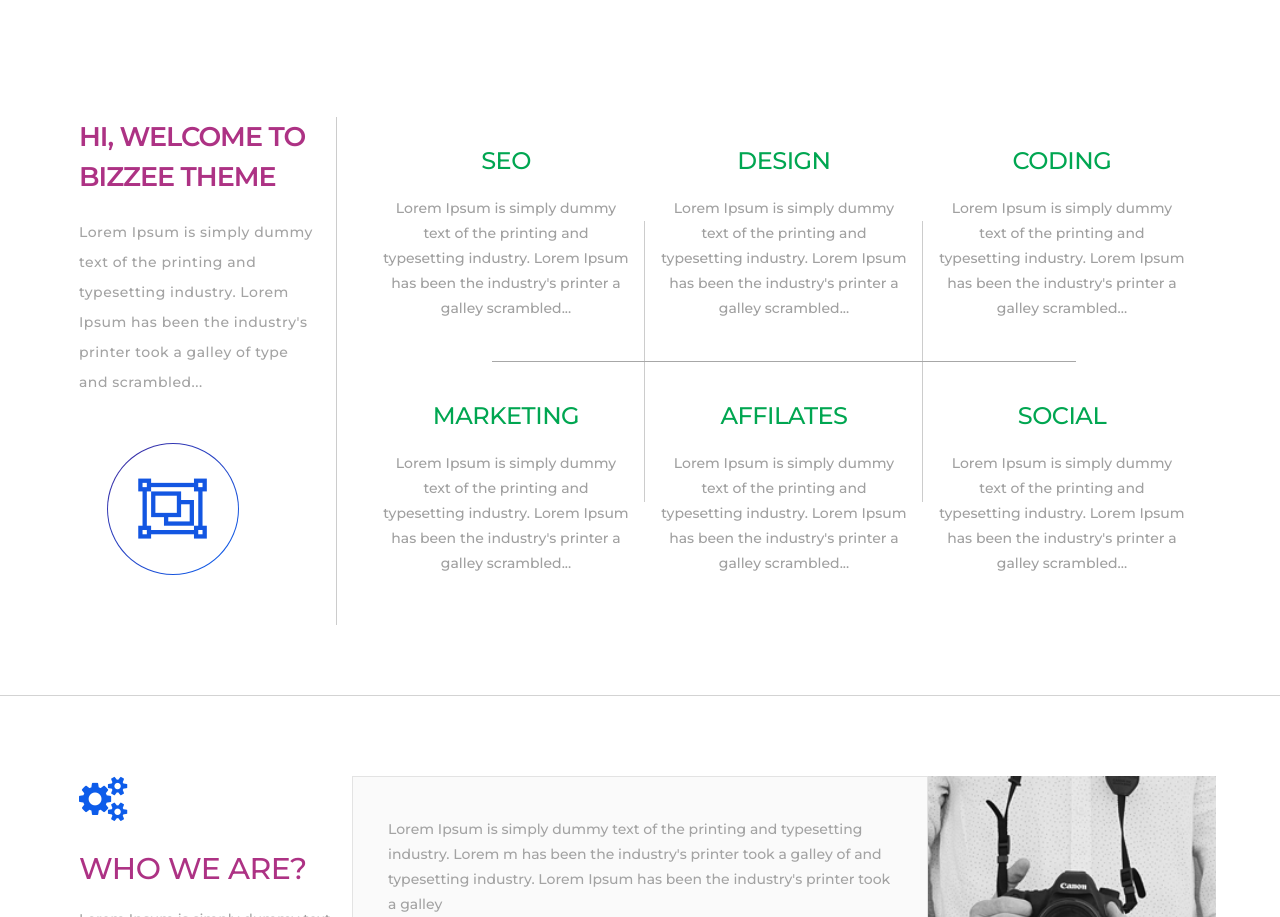
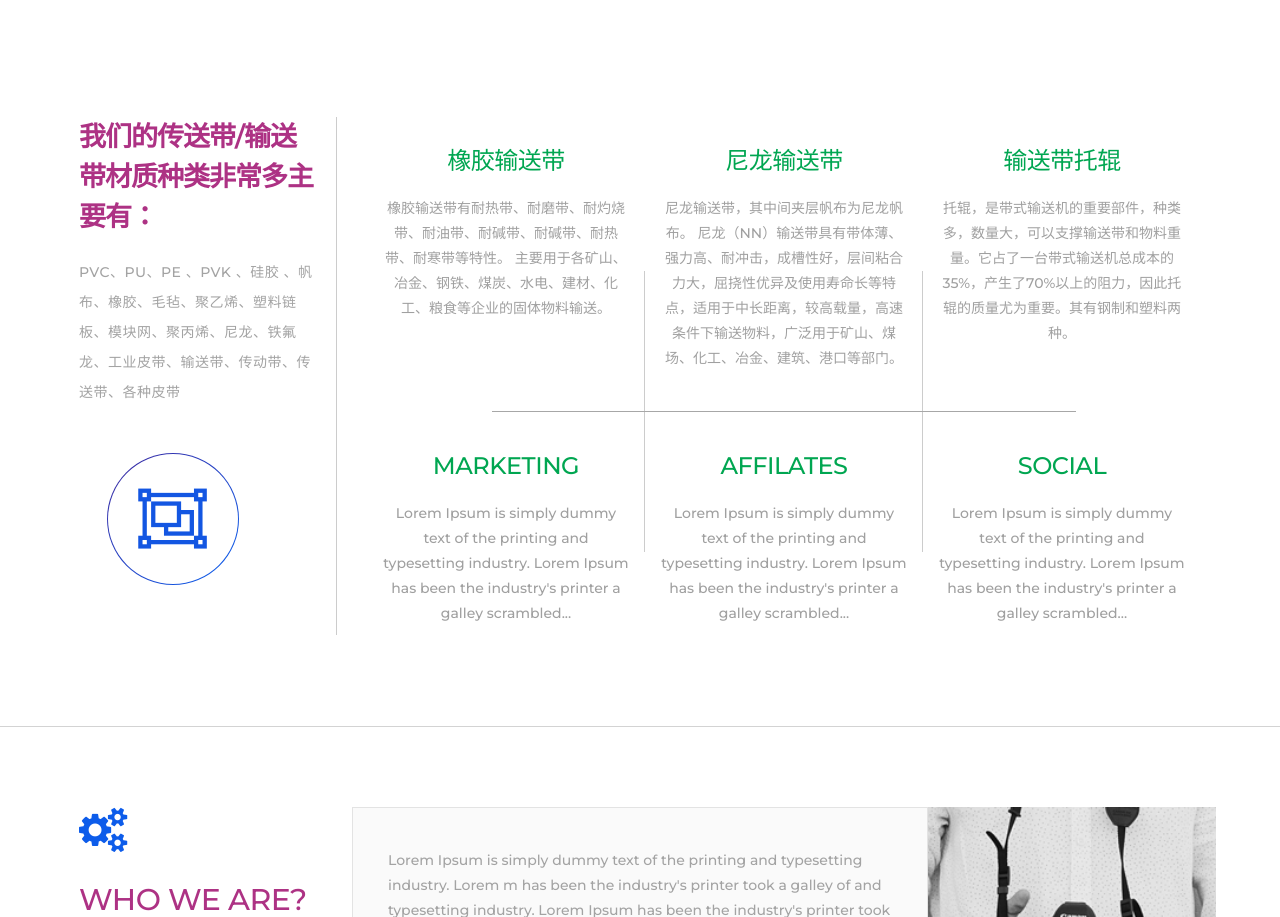
Before and after one commit to wangwenli1991/amazon.com, a plain HTML site: page index.html in a window 1280 px wide. Shown: the part 900-1817 px from the top of the page. Drawn offline with nearby package versions, Linux system fonts and the light colour scheme.

Commit message:
Update index.html

```diff
--- a/index.html
+++ b/index.html
@@ -168,8 +168,8 @@
             <div class="row" data-aos="fade-up" data-aos-duration="500">
                 <div class="col-lg-3 col-md-12">
                     <div class="box-1">
-                        <h2 class="heading">Hi, Welcome to bizzee theme</h2>
-                        <p>Lorem Ipsum is simply dummy text of the printing and typesetting industry. Lorem Ipsum has been the industry's printer took a galley of type and scrambled...</p>
+                        <h2 class="heading">我们的传送带/输送带材质种类非常多主要有：</h2>
+                        <p>PVC、PU、PE 、PVK 、硅胶 、帆布、橡胶、毛毡、聚乙烯、塑料链板、模块网、聚丙烯、尼龙、铁氟龙、工业皮带、输送带、传动带、传送带、各种皮带</p>
                         <div class="cont">
                             <i class="fa fa-object-group" aria-hidden="true"></i>
                         </div>
@@ -178,18 +178,18 @@
                 <div class="col-lg-9 col-md-12">
                     <div class="row m-0">
                         <a href="services.html" class="col-md-4 col1">
-                            <h5>SEO</h5>
-                            <h6>Lorem Ipsum is simply dummy text of the printing and typesetting industry. Lorem Ipsum has been the industry's printer a galley scrambled...</h6>
+                            <h5>橡胶输送带</h5>
+                            <h6>橡胶输送带有耐热带、耐磨带、耐灼烧带、耐油带、耐碱带、耐碱带、耐热带、耐寒带等特性。 主要用于各矿山、冶金、钢铁、煤炭、水电、建材、化工、粮食等企业的固体物料输送。</h6>
                             <img src="images/border.png" alt="">
                         </a>
                         <a href="services.html" class="col-md-4 col2">
-                            <h5>design</h5>
-                            <h6>Lorem Ipsum is simply dummy text of the printing and typesetting industry. Lorem Ipsum has been the industry's printer a galley scrambled...</h6>
+                            <h5>尼龙输送带</h5>
+                            <h6>尼龙输送带，其中间夹层帆布为尼龙帆布。 尼龙（NN）输送带具有带体薄、强力高、耐冲击，成槽性好，层间粘合力大，屈挠性优异及使用寿命长等特点，适用于中长距离，较高载量，高速条件下输送物料，广泛用于矿山、煤场、化工、冶金、建筑、港口等部门。</h6>
                             <img src="images/border.png" alt="">
                         </a>
                         <a href="services.html" class="col-md-4 col3">
-                            <h5>coding</h5>
-                            <h6>Lorem Ipsum is simply dummy text of the printing and typesetting industry. Lorem Ipsum has been the industry's printer a galley scrambled...</h6>
+                            <h5>输送带托辊</h5>
+                            <h6>托辊，是带式输送机的重要部件，种类多，数量大，可以支撑输送带和物料重量。它占了一台带式输送机总成本的35%，产生了70%以上的阻力，因此托辊的质量尤为重要。其有钢制和塑料两种。</h6>
                         </a>
                     </div>
                     <hr/>
```
